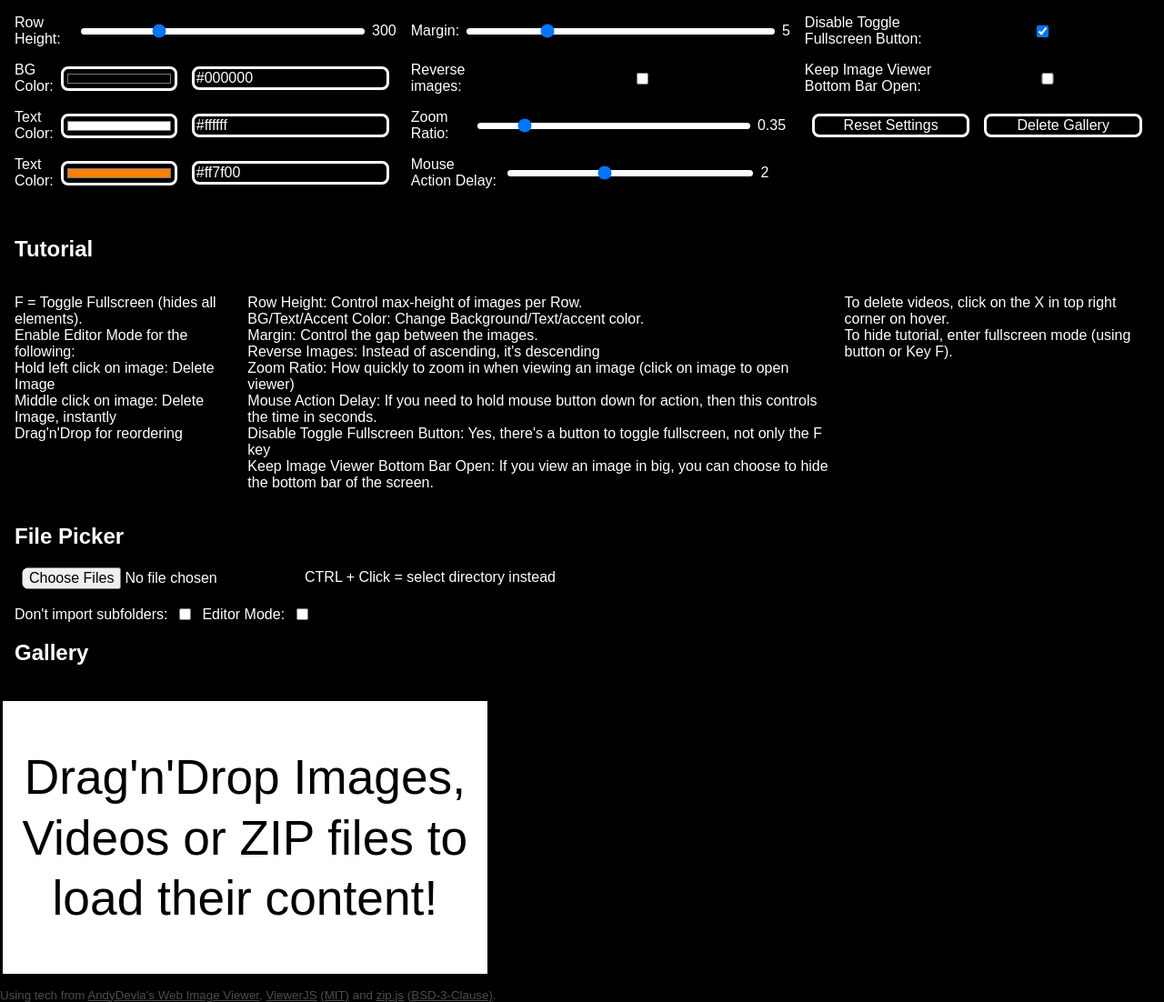
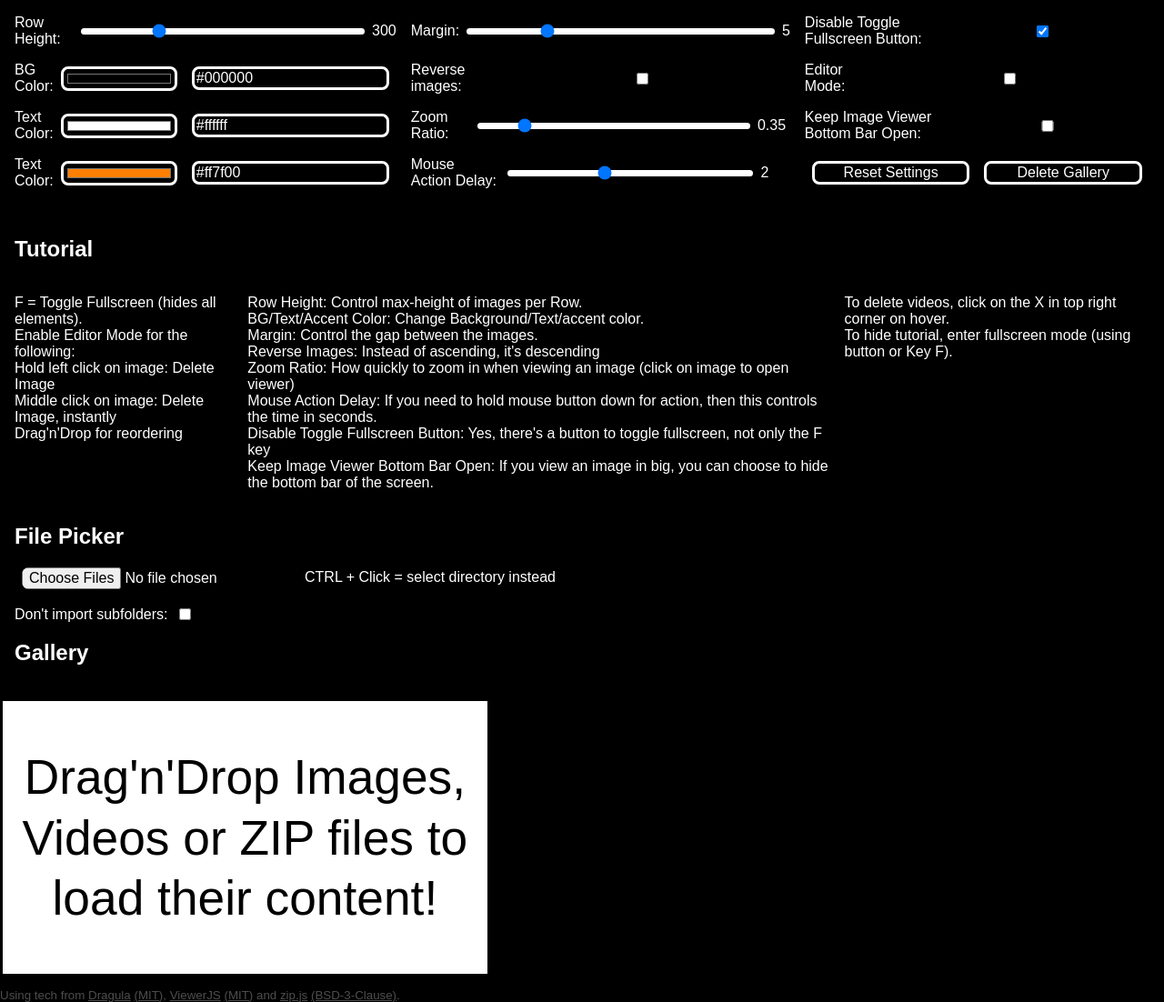
Before and after one commit to Lopolin-LP/justified-gallery-viewer, a plain HTML site: page index.html in a window 1280 px wide. Shown: the whole page at 91% size. Drawn offline with Linux system fonts and the light colour scheme.

Commit message:
two smol fixes
- Credited Dragula properly
- Made viewer refresh order when reordering gallery

```diff
--- a/app.js
+++ b/app.js
@@ -461,7 +461,8 @@ lePromise = window.addEventListener("load", async () => {
         }
     });
     dargulaGallery.on("drop", ()=>{
-        console.log(updateMediaOrder())
+        updateMediaOrder();
+        refreshGallery();
     });
     dargulaGallery.on("drag", ()=>{
         dragulaDragging = true;
--- a/index.html
+++ b/index.html
@@ -12,9 +12,6 @@
     <title>Justified Gallery Viewer / Album Viewer</title>
     <!-- jQuery -->
     <script src="jquery.min.js"></script>
-    <!-- JustifiedGallery -->
-    <!-- <link type="text/css" rel="stylesheet" href="justifiedgallery/justifiedGallery.min.css" />
-    <script src="justifiedgallery/jquery.justifiedGallery.min.js"></script> -->
     <!-- ViewerJS -->
     <link type="text/css" rel="stylesheet" href="viewerjs/viewer.min.css" />
     <script src="viewerjs/viewer.min.js"></script>
@@ -74,14 +71,16 @@
             <input name="disableFullscreenB" checked="true" type="checkbox" id="disableFullscreenB" data-value-of="disableFullscreenB">
         </div>
         <div>
+            <label for="editorMode">Editor Mode:</label>
+            <input name="editorMode" type="checkbox" id="editorMode" data-value-of="editorMode">
+        </div>
+        <div>
             <label for="kivbbo">Keep Image Viewer Bottom Bar Open:</label>
             <input name="kivbbo" type="checkbox" id="kivbbo" data-value-of="kivbbo">
         </div>
         <div>
             <input name="resetSettings" type="button" value="Reset Settings" id="resetSettings" onclick="settingsReset();">
             <input name="deleteDB" type="button" value="Delete Gallery" id="deleteDB" onclick="yeetAllMedia();">
-        </div>
-        <div>
         </div>
     </nav>
     <section>
@@ -117,10 +116,6 @@
                 <label for="dontImportSubfolders">Don't import subfolders:</label>
                 <input name="dontImportSubfolders" type="checkbox" id="dontImportSubfolders" data-value-of="dontImportSubfolders">
             </span>
-            <span>
-                <label for="editorMode">Editor Mode:</label>
-                <input name="editorMode" type="checkbox" id="editorMode" data-value-of="editorMode">
-            </span>
         </p>
         <h1>Gallery</h1>
     </section>
@@ -128,7 +123,7 @@
     <main id="gallery"></main>
     <footer>
         Using tech from
-        <a href="https://github.com/AndyDevla/web-Image-Viewer" target="_blank">AndyDevla's Web Image Viewer</a>,
+        <a href="https://bevacqua.github.io/dragula/" target="_blank">Dragula</a> <a href="dragula/LICENSE" target="_blank">(MIT)</a>,
         <a href="https://fengyuanchen.github.io/viewerjs/" target="_blank">ViewerJS</a> <a href="viewerjs/LICENSE" target="_blank">(MIT)</a> and
         <a href="https://gildas-lormeau.github.io/zip.js/" target="_blank">zip.js</a> <a href="zip.js/LICENSE" target="_blank">(BSD-3-Clause)</a>.
     </footer>
```
Also changed, not shown: README.md, 1 other file.
